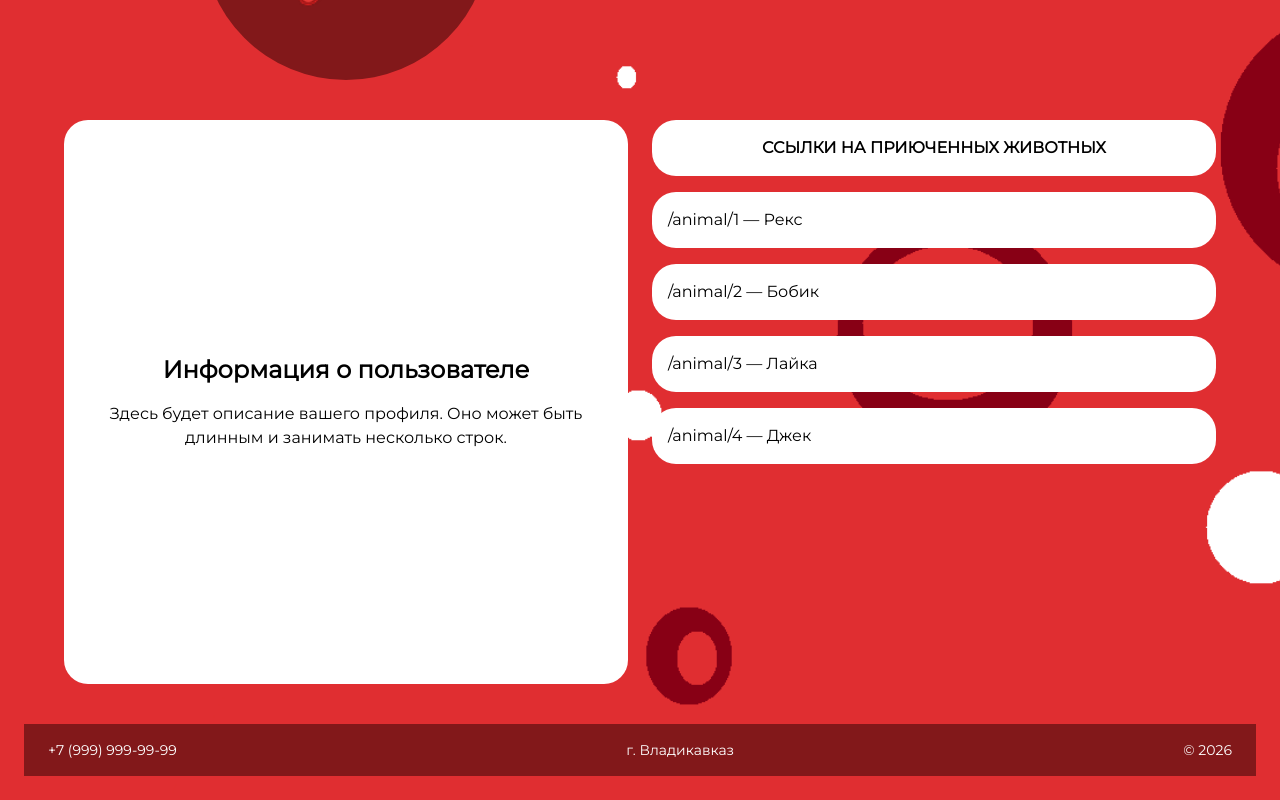
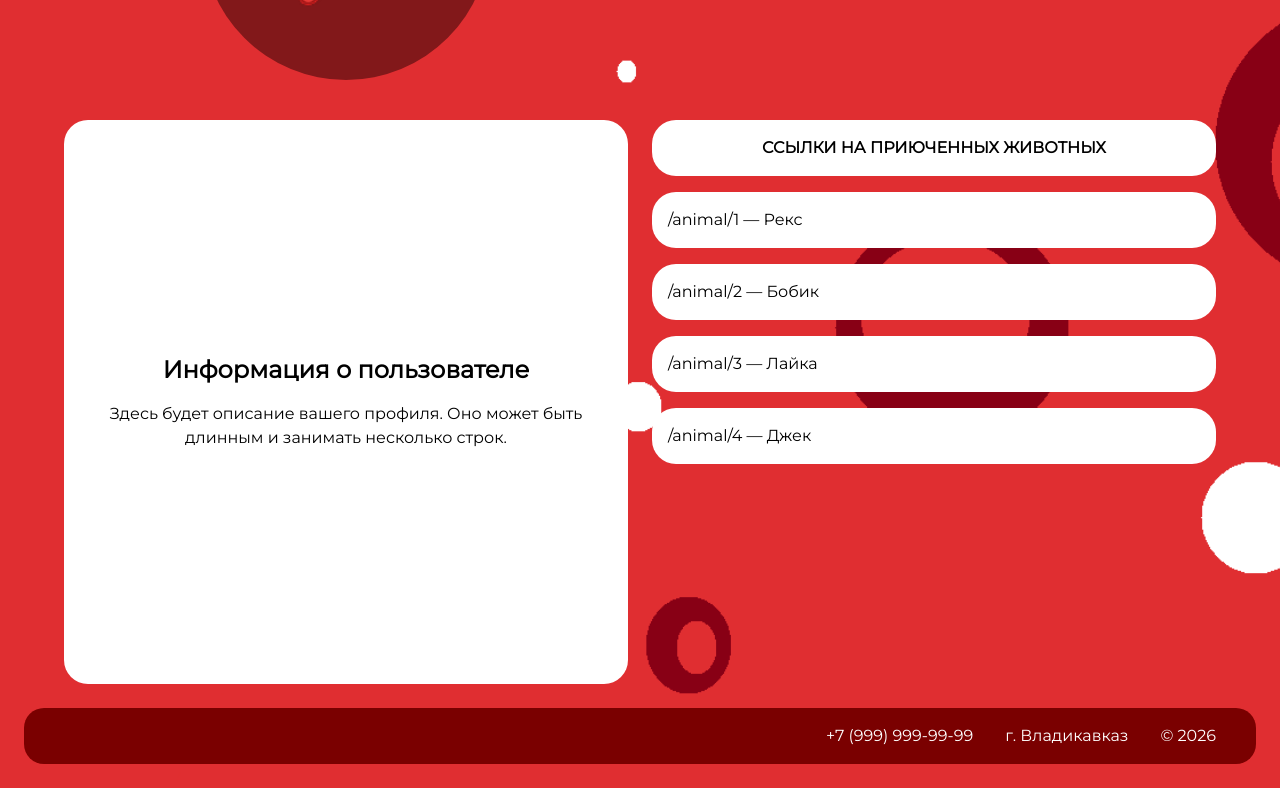
Before and after one commit to alinabzykova/ShelterSite, a Vue app: page /profile in a window 1280 px wide. Shown: the part 589-1389 px from the top of the page. Built offline with nearby package versions, Linux system fonts and the light colour scheme; a web font is replaced by a local one.

Commit message:
Подправила профиль

```diff
--- a/src/views/ProfileView.vue
+++ b/src/views/ProfileView.vue
@@ -78,11 +78,11 @@ import Header from '../components/Header.vue'
     </div>
 
     <!-- FOOTER -->
-    <footer class="mt-10 bg-red-900 text-white py-4 px-6 flex justify-between text-sm">
-      <span>+7 (999) 999-99-99</span>
-      <span>г. Владикавказ</span>
-      <span>© 2026</span>
-    </footer>
+   <footer class="bg-[#7a0000] text-white mt-6 px-10 py-4 flex justify-end gap-x-8 rounded-[20px]">
+    <div>+7 (999) 999-99-99</div>
+    <div>г. Владикавказ</div>
+    <div>© 2026</div>
+  </footer>
 
   </div>
 </template>
```
